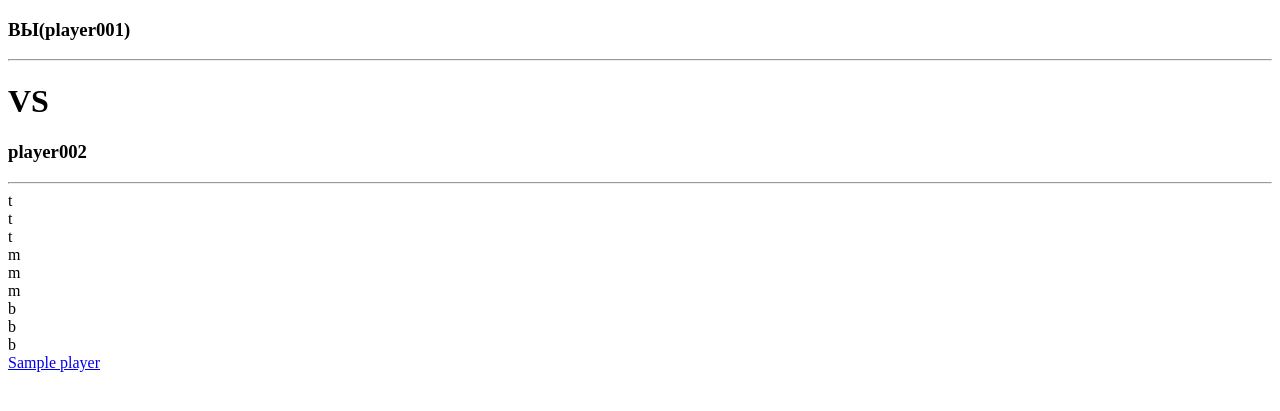
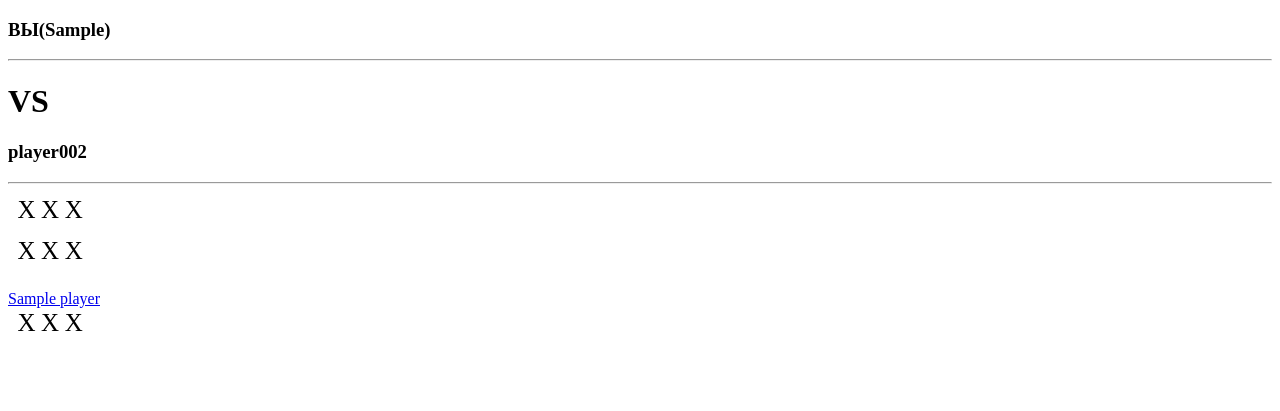
Before and after one commit to petia2009/kris_cross_game, a Django app: template django-backend/kris_cross_game/game/templates/html/game.html in a window 1280 px wide. Shown: the top 411 px of the page. Run offline with Django 3.2, Linux system fonts and the light colour scheme; tables that the repository leaves empty hold one stand-in row (values such as "Sample post"); the template is opened without the code that fills it: values that come from a table or form of the project are taken from there, most other values are stand-ins (such as "Sample title", 1, 10 or a date in 2020).

Commit message:
django server 3 game.html design field

```diff
--- a/django-backend/kris_cross_game/game/static/css/game.css
+++ b/django-backend/kris_cross_game/game/static/css/game.css
@@ -6,7 +6,34 @@
     right: 5px;
 }
 
+.field {
+    font-size: 25px;
+}
+
 .topc {
     position: relative;
-    top: 20%;
+    top: 1px;
+    margin: 0;
 }
+
+.midc {
+    position: relative;
+    top: 10px;
+    margin: 0;
+}
+
+.botc {
+    position: relative;
+    top: 50px;
+    margin: 0;
+}
+
+.c1 {position: relative; left: 10%;}
+.c2 {position: relative; left: 12.5%;}
+.c3 {position: relative; left: 15%;}
+.c4 {position: relative; left: 10%;}
+.c5 {position: relative; left: 12.5%;}
+.c6 {position: relative; left: 15%;}
+.c7 {position: relative; left: 10%;}
+.c8 {position: relative; left: 12.5%;}
+.c9 {position: relative; left: 15%;}
--- a/django-backend/kris_cross_game/game/templates/html/game.html
+++ b/django-backend/kris_cross_game/game/templates/html/game.html
@@ -5,7 +5,7 @@
 <link rel="stylesheet" href="{% static '/css/game.css' %}" type="text/css">
 
 <div class="player1">
-    <h3>ВЫ(player001)</h3>
+    <h3>ВЫ({{player1}})</h3>
     <hr>
 </div>
 <h1>VS</h1>
@@ -13,17 +13,23 @@
     <h3>player002</h3>
     <hr>
 </div>
-<div class="field">
-    <div class="c1 topc">t</div>
-    <div class="c2 topc">t</div>
-    <div class="c3 topc">t</div>
-    <div class="c4 midc">m</div>
-    <div class="c5 midc">m</div>
-    <div class="c6 midc">m</div>
-    <div class="c7 botc">b</div>
-    <div class="c8 botc">b</div>
-    <div class="c9 botc">b</div>
-</div>
+<table class="field">
+    <tr class="topc">
+        <td class="c1">X</td>
+        <td class="c2">X</td>
+        <td class="c3">X</td>
+    </tr>
+    <tr class="midc">
+        <td class="c4">X</td>
+        <td class="c5">X</td>
+        <td class="c6">X</td>
+    </tr>
+    <tr class="botc">
+        <td class="c7">X</td>
+        <td class="c8">X</td>
+        <td class="c9">X</td>
+    </tr>
+</table>
 
     {% for player in list_players %}
         <a href="game/{{player.id}}">{{player.name}}</a>
--- a/django-backend/kris_cross_game/game/views.py
+++ b/django-backend/kris_cross_game/game/views.py
@@ -4,7 +4,9 @@ from .models import Players
 
 def game(req):
     players = Players.objects.order_by("name")
+    player = req.POST.get('username')
     context = {
-        "list_players": players
+        "list_players": players,
+        "player1": player
     }
     return render(req, 'html/game.html', context)
--- a/django-backend/kris_cross_game/kris_cross_game/settings.py
+++ b/django-backend/kris_cross_game/kris_cross_game/settings.py
@@ -31,6 +31,8 @@ SECRET_KEY = KEY
 DEBUG = True
 
 ALLOWED_HOSTS = ['192.168.1.6', '127.0.0.1']
+
+#APPEND_SLASH = False
 
 
 # Application definition
--- a/django-backend/kris_cross_game/main/templates/html/main.html
+++ b/django-backend/kris_cross_game/main/templates/html/main.html
@@ -12,7 +12,8 @@
     <img src="{% static 'imgs/main/field.png' %}" class="decoration_img left_img">
     <img src="{% static 'imgs/main/field.png' %}" class="decoration_img right_img">
     <legend>ВВЕДИТЕ ИМЯ И НАЖМИТЕ ИГРАТЬ</legend>
-    <form action="/game" method="get" class="form">
+    <form action="/game/" method="post" class="form">
+        {% csrf_token %}
         <label>
             <input type="text" name="username" maxlength="20" required="required" class="username" placeholder="Введите имя(до 20-ти символов)">
         </label>
--- a/django-backend/kris_cross_game/main/views.py
+++ b/django-backend/kris_cross_game/main/views.py
@@ -1,4 +1,5 @@
 from django.shortcuts import render
+from django.views.decorators.csrf import csrf_protect
 
 
 # Create your views here.
```
